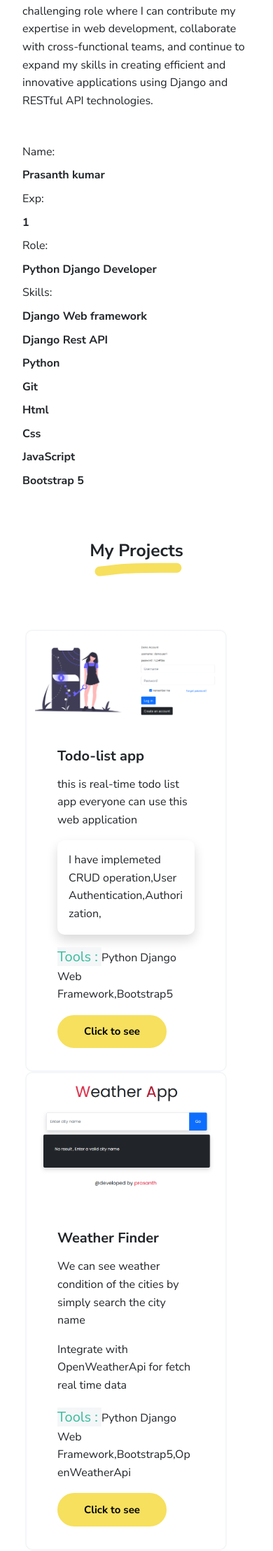
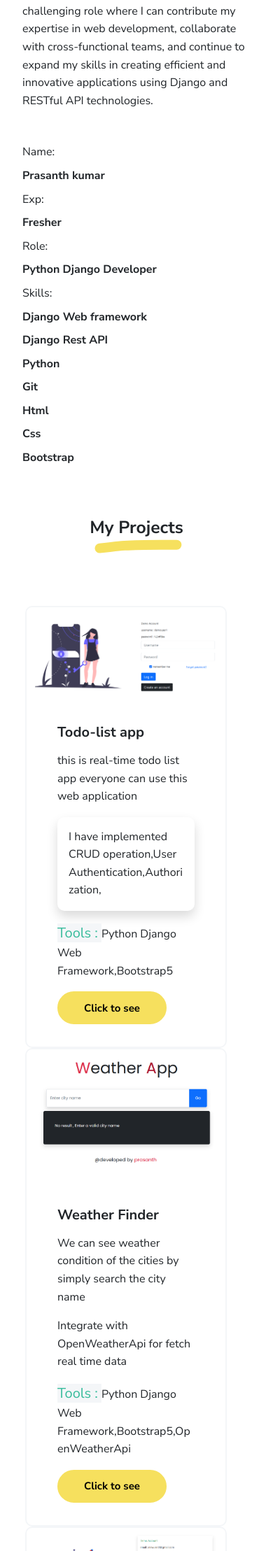
Before and after one commit to devPrasanthKumar/myportfolio, a Django app: page / in a window 390 px wide. Shown: the part 1314-3531 px from the top of the page at 70% size. Run offline with Django 4.2, Linux system fonts and the light colour scheme; some libraries are stand-ins or nearby versions.

Commit message:
new commit

```diff
--- a/templates/html/index.html
+++ b/templates/html/index.html
@@ -154,7 +154,7 @@
                     <div class="pb-1">Exp:</div>
                   </div>
                   <div class="col-sm-10">
-                    <div class="pb-1 fw-bolder">1</div>
+                    <div class="pb-1 fw-bolder">Fresher</div>
                   </div>
 
                   <div class="col-sm-2">
@@ -175,8 +175,7 @@
                     <div class="pb-1 fw-bolder">Git</div>
                     <div class="pb-1 fw-bolder">Html</div>
                     <div class="pb-1 fw-bolder">Css</div>
-                    <div class="pb-1 fw-bolder">JavaScript</div>
-                    <div class="pb-1 fw-bolder">Bootstrap 5</div>
+                    <div class="pb-1 fw-bolder">Bootstrap </div>
                   </div>
                 </div>
               </div>
@@ -198,7 +197,7 @@
                       <div class="card-body">
                         <h5 class="card-title">Todo-list app</h5>
                         <p class="card-text">this is real-time todo list app everyone can use this web application</p>
-                        <p class="card-text p-2 rounded shadow">I have implemeted CRUD operation,User Authentication,Authorization,</p>
+                        <p class="card-text p-2 rounded shadow">I have implemented CRUD operation,User Authentication,Authorization,</p>
                         <p class="card-text"><span class="text-success bg-light fs-5">Tools : </span>  Python Django Web Framework,Bootstrap5</p>
                         <a href="https://todo-app-by-prasanth.onrender.com/" class="btn btn-primary">Click to see </a>
                       </div>
@@ -225,13 +224,42 @@
                   <img src="static/images/proj3.png" class="card-img-top" alt="...">
                   <div class="card-body">
 
-                    <h5 class="card-title">Free Study Souce</h5>
+                    <h5 class="card-title">Free Study Source</h5>
                     <p class="card-text">This website can helps to people who needs to learn something about technologies,Everyone can add their study material like YouTube video Links , Github Repo ,Website links on my website and people can see that best  links and study them if they want </p>
                     <p class="card-text">it helps to others ,They can easily find out the right path to learn anything</p>
-                    <p class="card-text shadow rounded p-2">i have implemeted CRUD,Login,Sign in , logout,user role based permission,User Authentication,Authorization etc</p>
+                    <p class="card-text shadow rounded p-2">i have implemented CRUD,Login,Sign in , logout,user role based permission,User Authentication,Authorization etc</p>
                     <p class="card-text"><span class="text-success bg-light fs-5">Tools : </span>  Python Django Web Framework,Bootstrap5</p>
 
                     <a href="https://freestudysourcelinks.onrender.com/" class="btn btn-primary">Click to see</a>
+                  </div>
+                </div>
+
+                <!-- proj 4 -->
+                <div class="card mx-2" style="width: 18rem;">
+                  <img src="static/images/proj4.png" class="card-img-top" alt="...">
+                  <div class="card-body">
+
+                    <h5 class="card-title">Blog Application</h5>
+                    <p class="card-text">This is real time blog application, people can write blogs by using my website,</p>
+                    <p class="card-text shadow rounded p-2">i have implemented CRUD,Login,Sign in,logout,user role based permission,User Authentication,Authorization etc</p>
+                    <p class="card-text"><span class="text-success bg-light fs-5">Tools : </span>  Python Django Web Framework,Bootstrap5</p>
+
+                    <a href="https://blog-46gh.onrender.com/" class="btn btn-primary">Click to see</a>
+
+                  </div>
+                </div>
+                <!-- rest api -->
+                <div class="card mx-2" style="width: 18rem;">
+                  <img src="" class="card-img-top" alt="...">
+                  <div class="card-body">
+
+                    <h5 class="card-title">Rest Api Small Projects</h5>
+                    <p class="card-text">I practice django rest api daily</p>
+                    <p class="card-text shadow rounded p-2">making a small projects by rest api and every day i push them on github ,i gave a github link, you can checkout them branch by branch </p>
+                    <p class="card-text"><span class="text-success bg-light fs-5">Tools : </span>  Django Rest Api</p>
+
+                    <a href="https://github.com/devPrasanthKumar/DRF-Practice" class="btn btn-primary">Click to see</a>
+
                   </div>
                 </div>
 
```
Also changed, not shown: portProj/settings.py (+5 -4 lines), templates/html/contact.html (+36 -24 lines), static/images/proj4.png (added).
